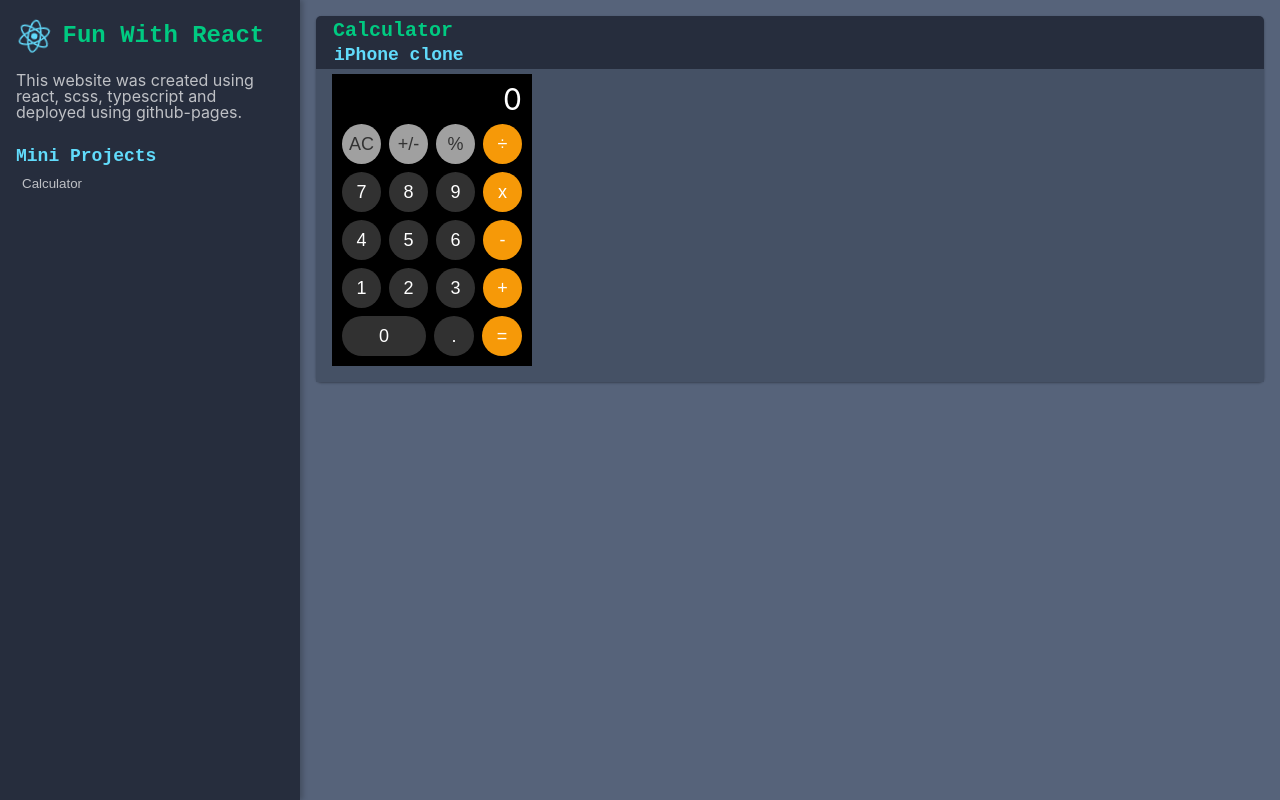
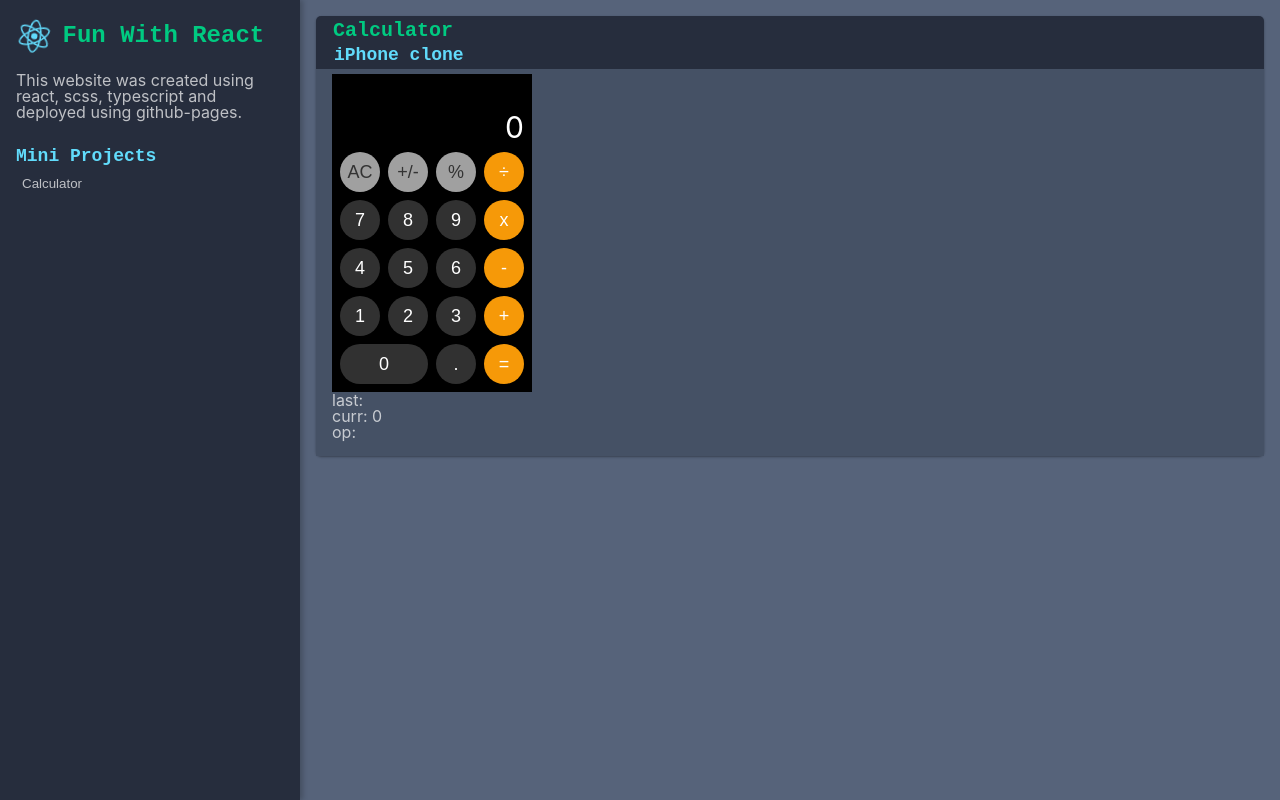
Before and after one commit to nate-h/fun-with-react, a React (Create React App) app: page / in a window 1280 px wide. Built offline with nearby package versions, Linux system fonts and the light colour scheme.

Commit message:
Rewrite calculator to use grid.

```diff
--- a/src/calculator/Calculator.scss
+++ b/src/calculator/Calculator.scss
@@ -1,27 +1,27 @@
 .Calculator {
-  width: 200px;
+  $gap: 8px;
+  $button-width: 40px;
+  padding: $gap;
+  width: 2 * $gap + 3 * $gap + 4 * $button-width;
   background-color: black;
   color: white;
-  padding: 10px;
-  $gap: 8px;
 
   .display {
-    text-align: right;
+    display: flex;
+    justify-content: flex-end;
+    align-items: flex-end;
     font-size: 30px;
     margin-bottom: 10px;
+    height: 60px;
   }
 
-  .row {
-    display: flex;
+  .buttons {
+    display: grid;
     gap: $gap;
-    &:not(:last-child) {
-      margin-bottom: $gap;
-    }
-  }
+    grid-template-columns: repeat(4, $button-width);
+    grid-template-rows: repeat(5, $button-width);
 
     button {
-    width: 40px;
-    height: 40px;
       border-radius: 50%;
       background-color: #313131;
       border: none;
@@ -38,7 +38,8 @@
       }
       &.grow {
         border-radius: 20px;
-      flex: 1;
+        grid-column: 1/3;
       }
     }
   }
+}
--- a/src/calculator/Calculator.tsx
+++ b/src/calculator/Calculator.tsx
@@ -4,37 +4,94 @@ import Card from '../Card';
 import './Calculator.scss';
 
 function formatNumber(strNumber: string): string {
+  // https://stackoverflow.com/a/2901298/2809674
   return strNumber.replace(/\B(?=(\d{3})+(?!\d))/g, ',');
 }
 
+const buttons = [
+  ['AC', 'gray'],
+  ['+/-', 'gray'],
+  ['%', 'gray'],
+  ['÷', 'orange'],
+  ['7', ''],
+  ['8', ''],
+  ['9', ''],
+  ['x', 'orange'],
+  ['4', ''],
+  ['5', ''],
+  ['6', ''],
+  ['-', 'orange'],
+  ['1', ''],
+  ['2', ''],
+  ['3', ''],
+  ['+', 'orange'],
+  ['0', 'grow'],
+  ['.', ''],
+  ['=', 'orange'],
+];
+
 export default function Calculator() {
-  const [total, setTotal] = useState<string>('0');
+  const [last, setLast] = useState<string>('');
+  const [curr, setCurr] = useState<string>('0');
+  const [operator, setOperator] = useState<string>('');
+
+  const equals = () => {
+    if (!operator) {
+      return;
+    }
+    let t = 0;
+    const [l, c] = [+last, +curr];
+    if (operator === '+') {
+      t = l + c;
+    } else if (operator === '-') {
+      t = l - c;
+    } else if (operator === 'x') {
+      t = l * c;
+    } else {
+      t = l / c;
+    }
+
+    setLast('0');
+    setCurr(t.toString());
+    setOperator('');
+  };
+
+  const onNumberClick = (text: string) => {
+    if (operator) {
+      setLast(curr);
+    }
+    if (curr == '0') {
+      setCurr(text);
+    } else if (curr.length === 9) {
+      return;
+    } else {
+      setCurr(curr + text);
+    }
+  };
+
+  const times = (num: Number) => {};
 
   const press = (e: React.MouseEvent<HTMLElement>) => {
     const el = e.nativeEvent.target as HTMLElement;
     const text = el.innerHTML;
     if (!isNaN(+text)) {
-      if (total == '0') {
-        setTotal(text);
-      } else if (total.length === 9) {
-        return;
-      } else {
-        setTotal(total + text);
-      }
+      onNumberClick(text);
     } else if ('x-+÷'.includes(text)) {
-      console.log(`operator: ${text}`);
+      setOperator(text);
     } else if (text === '=') {
-      console.log('equals');
+      equals();
     } else if (text === '.') {
-      if (!total.includes('.')) {
-        setTotal(total + '.');
+      if (!curr.includes('.')) {
+        setCurr(curr + '.');
       }
     } else if (text === 'AC') {
-      setTotal('0');
+      setCurr('0');
+      setLast('');
+      setOperator('');
     } else if (text === '+/-') {
-      console.log('+-');
+      times(-1);
     } else if (text === '%') {
-      console.log('percent');
+      times(0.01);
     } else {
       console.error('invalid option.');
     }
@@ -43,55 +100,20 @@ export default function Calculator() {
   return (
     <Card header='Calculator' subheader='iPhone clone'>
       <section className='Calculator'>
-        <div className='display'>{formatNumber(total)}</div>
-        <div className='row'>
-          <button className='gray' onClick={press}>
-            AC
-          </button>
-          <button className='gray' onClick={press}>
-            +/-
-          </button>
-          <button className='gray' onClick={press}>
-            %
-          </button>
-          <button className='orange' onClick={press}>
-            ÷
-          </button>
-        </div>
-        <div className='row'>
-          <button onClick={press}>7</button>
-          <button onClick={press}>8</button>
-          <button onClick={press}>9</button>
-          <button className='orange' onClick={press}>
-            x
-          </button>
-        </div>
-        <div className='row'>
-          <button onClick={press}>4</button>
-          <button onClick={press}>5</button>
-          <button onClick={press}>6</button>
-          <button className='orange' onClick={press}>
-            -
-          </button>
-        </div>
-        <div className='row'>
-          <button onClick={press}>1</button>
-          <button onClick={press}>2</button>
-          <button onClick={press}>3</button>
-          <button className='orange' onClick={press}>
-            +
-          </button>
-        </div>
-        <div className='row'>
-          <button className='grow' onClick={press}>
-            0
-          </button>
-          <button onClick={press}>.</button>
-          <button className='orange' onClick={press}>
-            =
-          </button>
+        <div className='display'>{formatNumber(curr)}</div>
+        <div className='buttons'>
+          {buttons.map((b) => (
+            <button key={b[0]} className={b[1]} onClick={press}>
+              {b[0]}
+            </button>
+          ))}
         </div>
       </section>
+      last: {last}
+      <br />
+      curr: {curr}
+      <br />
+      op: {operator}
     </Card>
   );
 }
```
Lines whose indentation alone changed are shown as unchanged.
